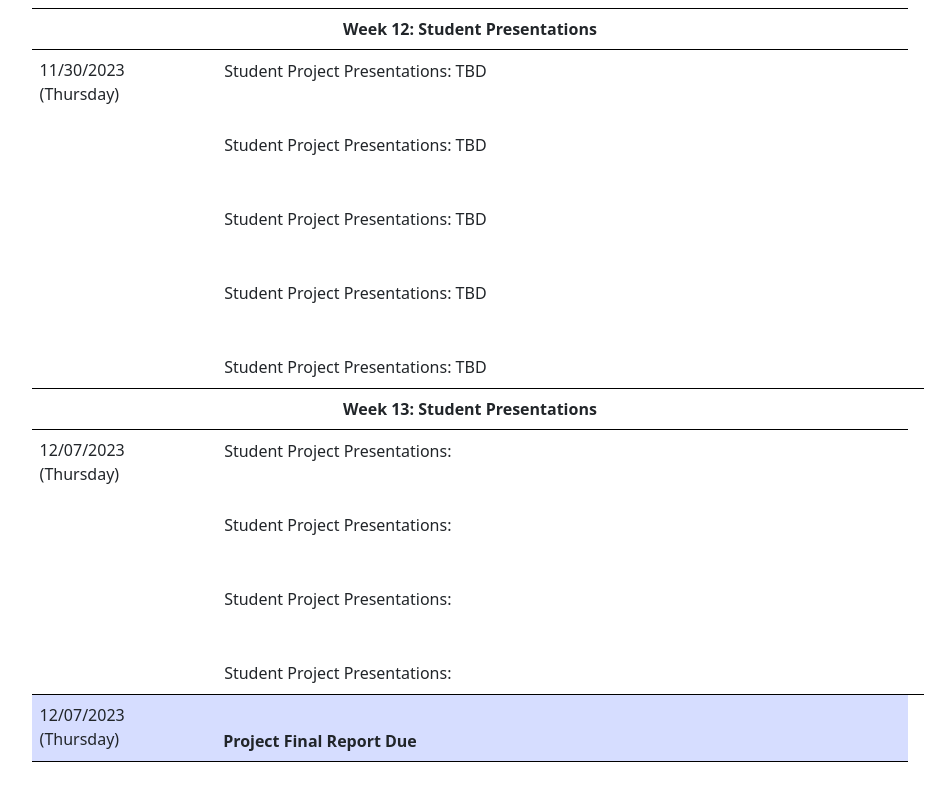
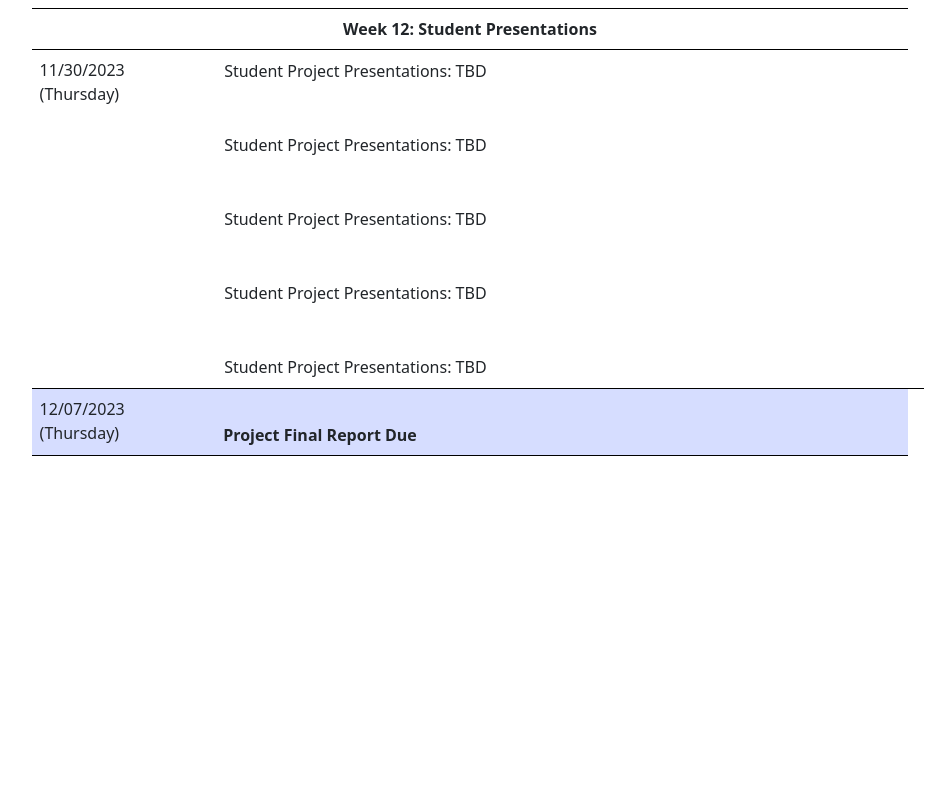
Before and after one commit to csc2541-2023/csc2541-2023.github.io, a Next.js app: page /schedule in a window 1280 px wide. Shown: the part 2628-3428 px from the top of the page, without its empty margins (162-1101 px from the left). After the commit the page ends 3232 px from the top, so only its background shows below. Built offline with nearby package versions, Linux system fonts and the light colour scheme; what @tailwindcss/typography would draw is missing.

Commit message:
updated schedule

```diff
--- a/pages/schedule.js
+++ b/pages/schedule.js
@@ -433,26 +433,6 @@ export default function Home() {
               </tr> */}
 
             {/* WEEK 13 */}
-            <tr>
-                <td colSpan="3" align="center"><b>Week 13: Student Presentations</b></td>
-              </tr>
-              <tr>
-                <td>12/07/2023 (Thursday)</td>
-                <td>
-                <td>Student Project Presentations:</td>
-                <br></br>
-                <br></br>
-                <td>Student Project Presentations:</td>
-                <br></br>
-                <br></br>
-                <td>Student Project Presentations:</td>
-                <br></br>
-                <br></br>
-                <td>Student Project Presentations:</td>
-                </td>
-                <td></td>
-                <td></td>
-              </tr>
               <tr>
                 <td id="deadlineTableRow">12/07/2023 (Thursday)</td>
                 <td id="deadlineTableRow">
```
